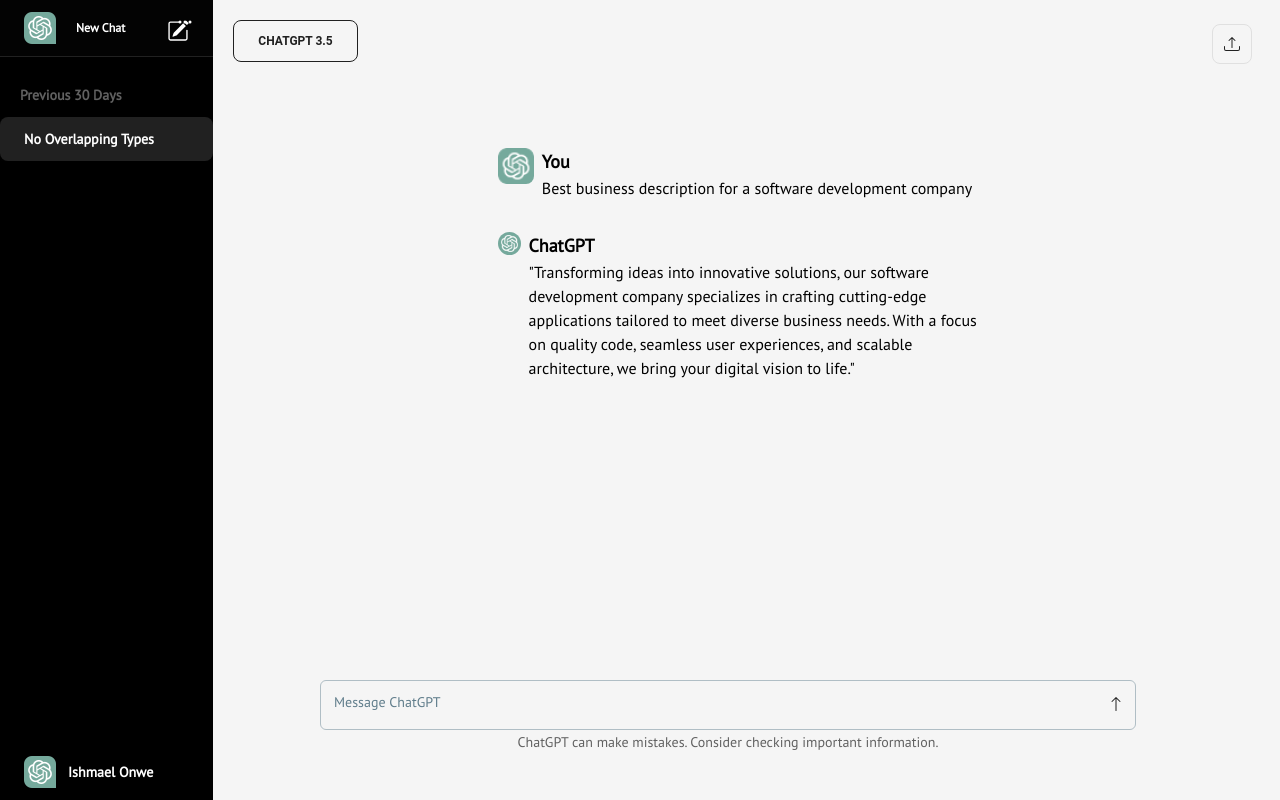
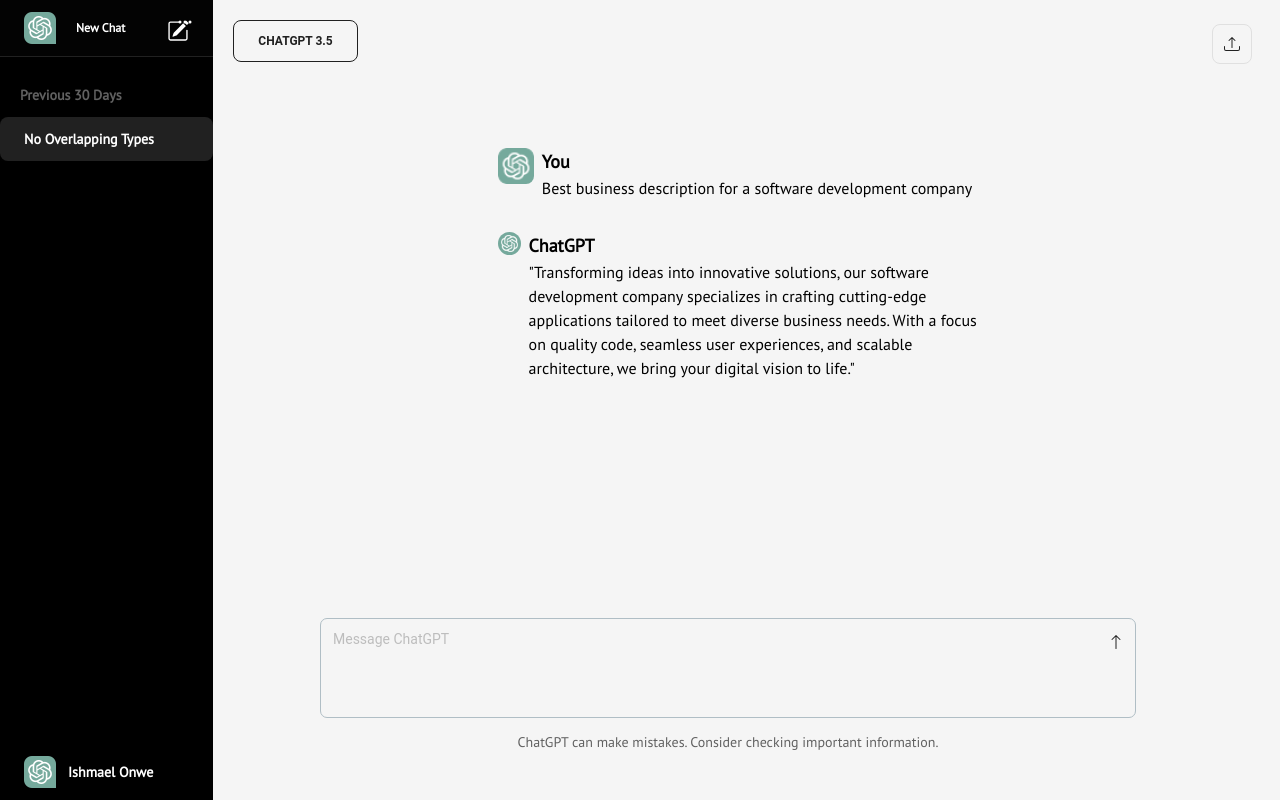
Before and after one commit to olisaagbafor/anarchy-challenge-frontend, a React (Create React App) app: page / in a window 1280 px wide. Built offline with nearby package versions, Linux system fonts and the light colour scheme.

Commit message:
added conversation form EDITED

```diff
--- a/src/pages/Home.js
+++ b/src/pages/Home.js
@@ -1,4 +1,4 @@
-import { Input, IconButton } from '@material-tailwind/react'
+import { Input, Textarea, IconButton } from '@material-tailwind/react'
 import React from 'react'
 
 const Home = () => {
@@ -33,7 +33,7 @@ const Home = () => {
       </div>
       <div className='absolute left-80 right-36  bottom-10 pt-6 pb-2'>
         <form className=''>
-          <Input size='lg' label='Message ChatGPT' className='rounded-full py-6'/>
+          <Textarea placeholder='Message ChatGPT'></Textarea>
           <div className='absolute right-0 top-7'>
             <IconButton className='' variant='text'>
               <svg xmlns="http://www.w3.org/2000/svg" width="16" height="16" fill="currentColor" class="bi bi-arrow-up" viewBox="0 0 16 16">
```
